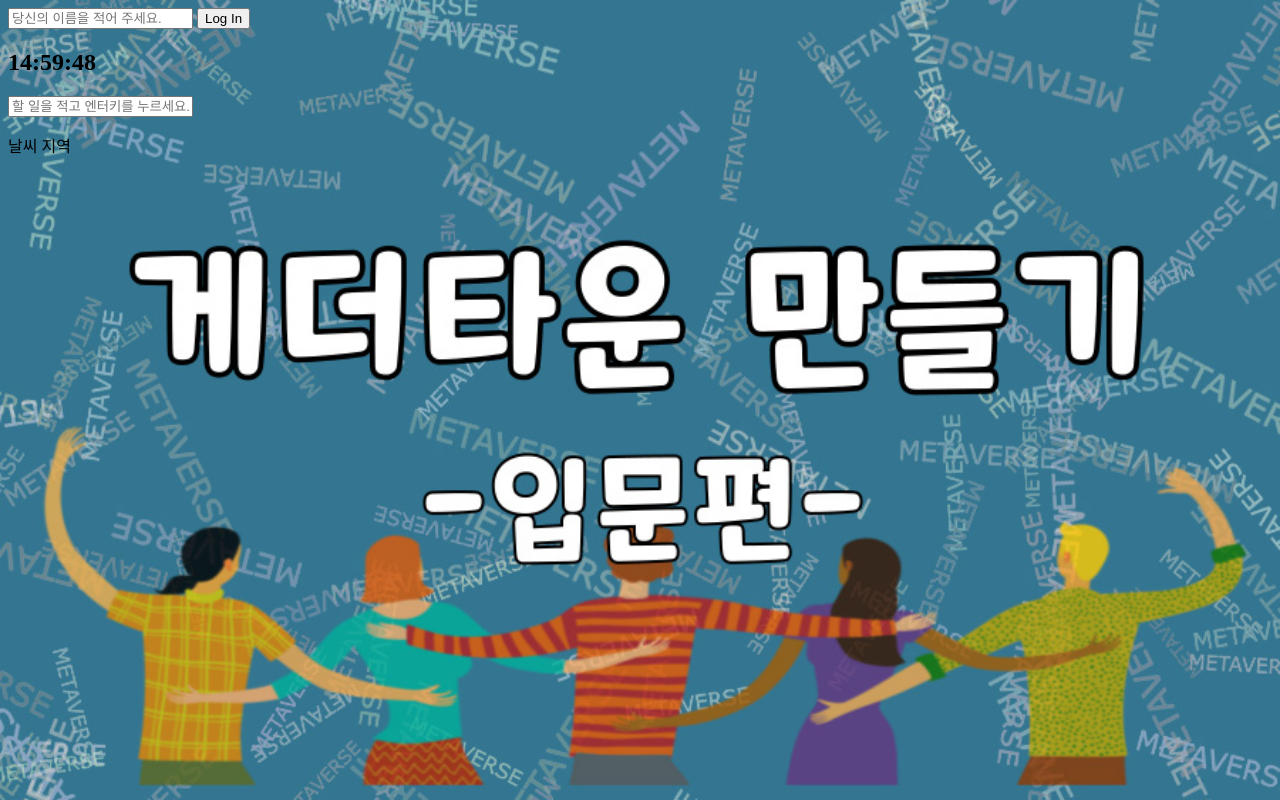
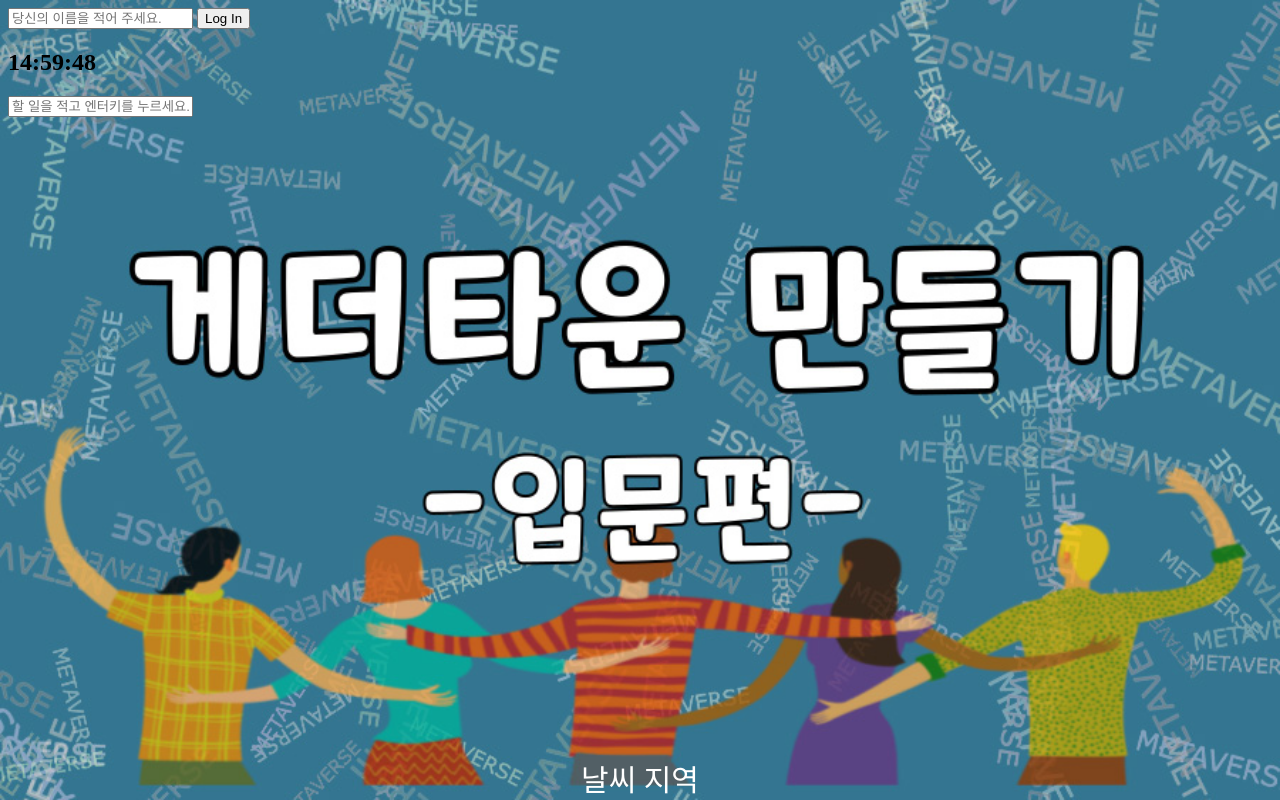
Before and after one commit to shinahverse/somentum, a plain HTML site: page index.html in a window 1280 px wide. Drawn offline with Linux system fonts and the light colour scheme.

Commit message:
10. 날씨 css 추가

```diff
--- a/css/style.css
+++ b/css/style.css
@@ -25,6 +25,17 @@ body {
   animation: fadeIn 1s linear;
 }
 
+
+#weather{
+  color:white;
+  font-size:30px;
+  position: fixed;
+  margin-top:10cm;
+  top: 50%;
+  left: 50%;
+  transform: translate(-50%, -50%);
+}
+
 #quote{
   color:white;
   font-size:30px;
```
